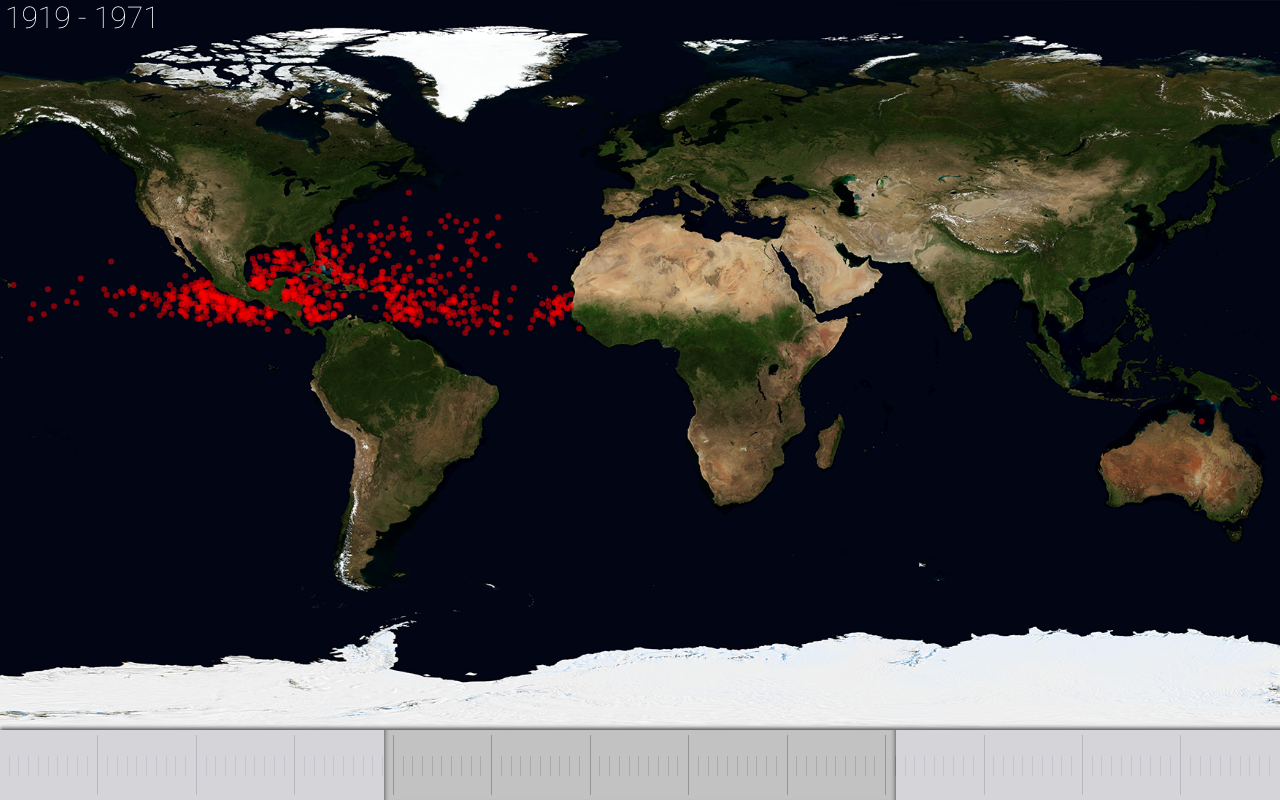
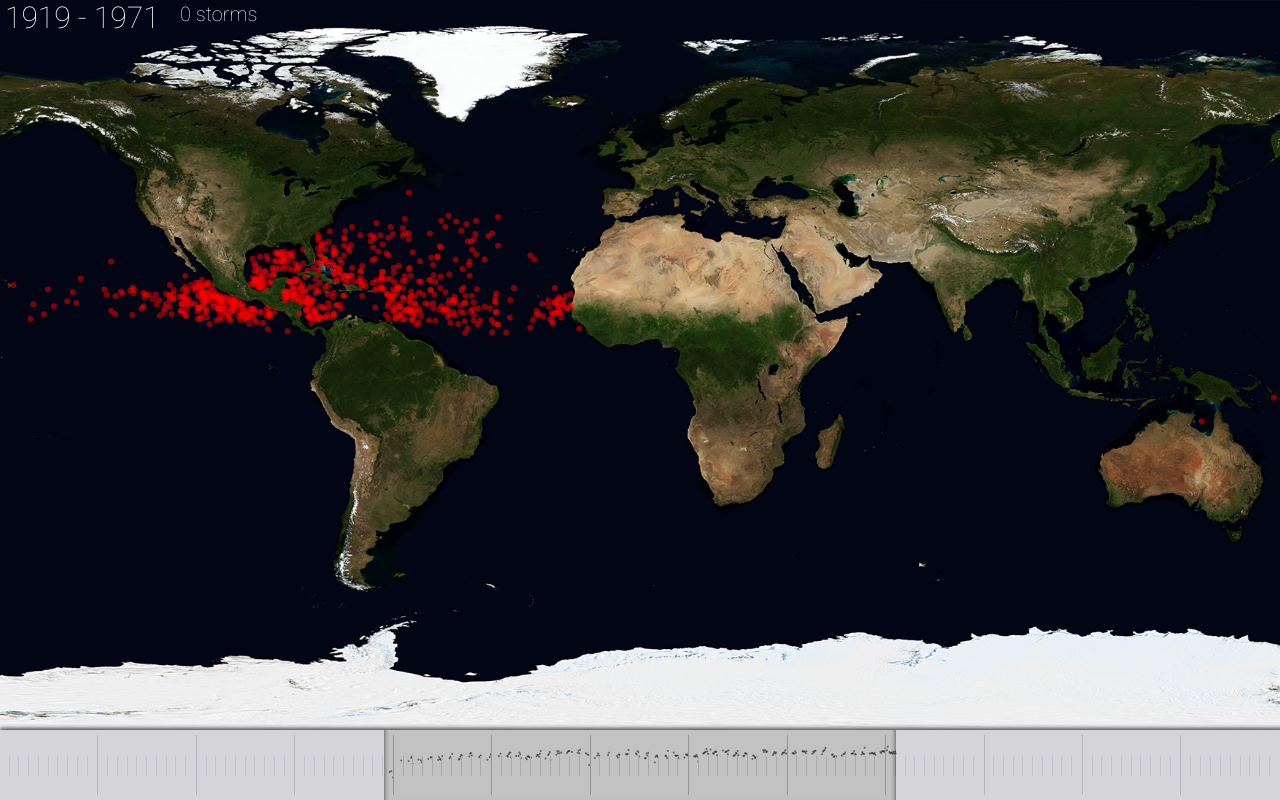
Before and after one commit to satchelspencer/ibtracs-visual, a plain HTML site: page index.html in a window 1280 px wide. Shown: the top 800 px of the page. Drawn offline with Linux system fonts and the light colour scheme.

Commit message:
11/18/14 (graph ing of temp data on controls)

```diff
--- a/index.html
+++ b/index.html
@@ -6,9 +6,11 @@
 		<script type="text/javascript">
 			var map;
 			var canvas;
+			var graph;
 			window.onload = function(){
 				map = $("#map");
 				canvas = $("#canvas");
+				graph = $("#graph");
 				fit();
 				for(i=0;i<13;i++) $("#timescale").appendChild(decade(i));
 				$("#framec").event("mousedown", function(e){
@@ -78,7 +80,7 @@
 						$("body").rmEvent("mousemove");
 					});
 				});
-				show();
+				setTimeout(function(){show()}, 300);
 			};
 			var storms = [];
 			var ostorms = [];
@@ -90,6 +92,7 @@
 				}
 			});
 			var gtemp = [];
+			var otemp = [];
 			ajax("data/gtemp.csv", "", false, function(d){
 				var st = d.split("\n");
 				for(var i=0;i<st.length;i++){
@@ -98,7 +101,13 @@
 				}
 			});
 			function getTemp(start, end){
-
+				tmp = [];
+				for(var i=0;i<gtemp.length;i++){
+					var date = gtemp[i][0];
+					var year = parseInt(date.split("-")[0])+(parseInt(date.split("-")[1])/12);
+					if(year >= start && year <= end) tmp.push(gtemp[i]);
+				}
+				otemp = tmp;
 			}
 			function getStorms(start, end){
 				sto = [];
@@ -116,8 +125,24 @@
 				var start = Math.round(((l/width)*130)+1880);
 				var end = Math.round(((r/width)*130)+1880);
 				$("#date").innerHTML = start+" - "+end;
+				$("#stormcount").innerHTML = ostorms.length+" storms"
 				getStorms(start, end);
+				getTemp(start, end);
 				draw(ostorms);
+				tgraph(otemp);
+			}
+			function tgraph(temp){
+				var width = $("#controls").cssn("width");
+				var con = graph.getContext("2d");
+				con.clearRect(0,0,width,70);
+				con.lineWidth = 0;
+				con.fillStyle = 'rgba(0,0,0,0.5)';
+				for(var x=0;x<temp.length;x++){
+					dat = temp[x];
+					con.beginPath();
+					con.arc(date2frac(dat[0])*width, temp2frac(dat[1])*70, 1, 0, 2*Math.PI, false);
+      				con.fill();
+				}
 			}
 			function draw(storms){
 				var width = canvas.attr("width");
@@ -151,6 +176,12 @@
 			function lo2frac(lon){
 				return (lon+180)/360;
 			}
+			function date2frac(date){
+				return ((parseInt(date.split("-")[0])+(parseInt(date.split("-")[1])/12))-1880)/130;
+			}
+			function temp2frac(temp){
+				return (1.5-parseFloat(temp))/3.7;
+			}
 			window.onresize = fit;
 			function fit(){
 				var vw = $("body").viewWidth;
@@ -175,6 +206,8 @@
 					map.css("marginLeft", "-"+vh+"px");
 					map.css("marginTop", "0");
 				}
+				graph.attr("width", vw);
+				tgraph(otemp);
 				draw(ostorms);
 			}
 		</script>
@@ -199,6 +232,11 @@
 				top: 0;
 				font-size: 30px;
 				left: 5px;
+			}
+			#stormcount{
+				top: 2px;
+				font-size: 20px;
+				left: 180px;
 			}
 			#controls{
 				bottom:0;
@@ -281,6 +319,7 @@
 			 <canvas id="canvas"></canvas>
 		</div>
 		<div id="controls">
+			<canvas id="graph" height="70"></canvas>
 			<div id="timescale">
 			</div>
 			<div id="framel"></div>
@@ -291,5 +330,6 @@
 			<div id="framer"></div>
 		</div>
 		<div id="date"></div>
+		<div id="stormcount"></div>
 	</body>
 </html>
```
Also changed, not shown: data/gtemp.csv (line endings or trailing spaces), 1 other file.
